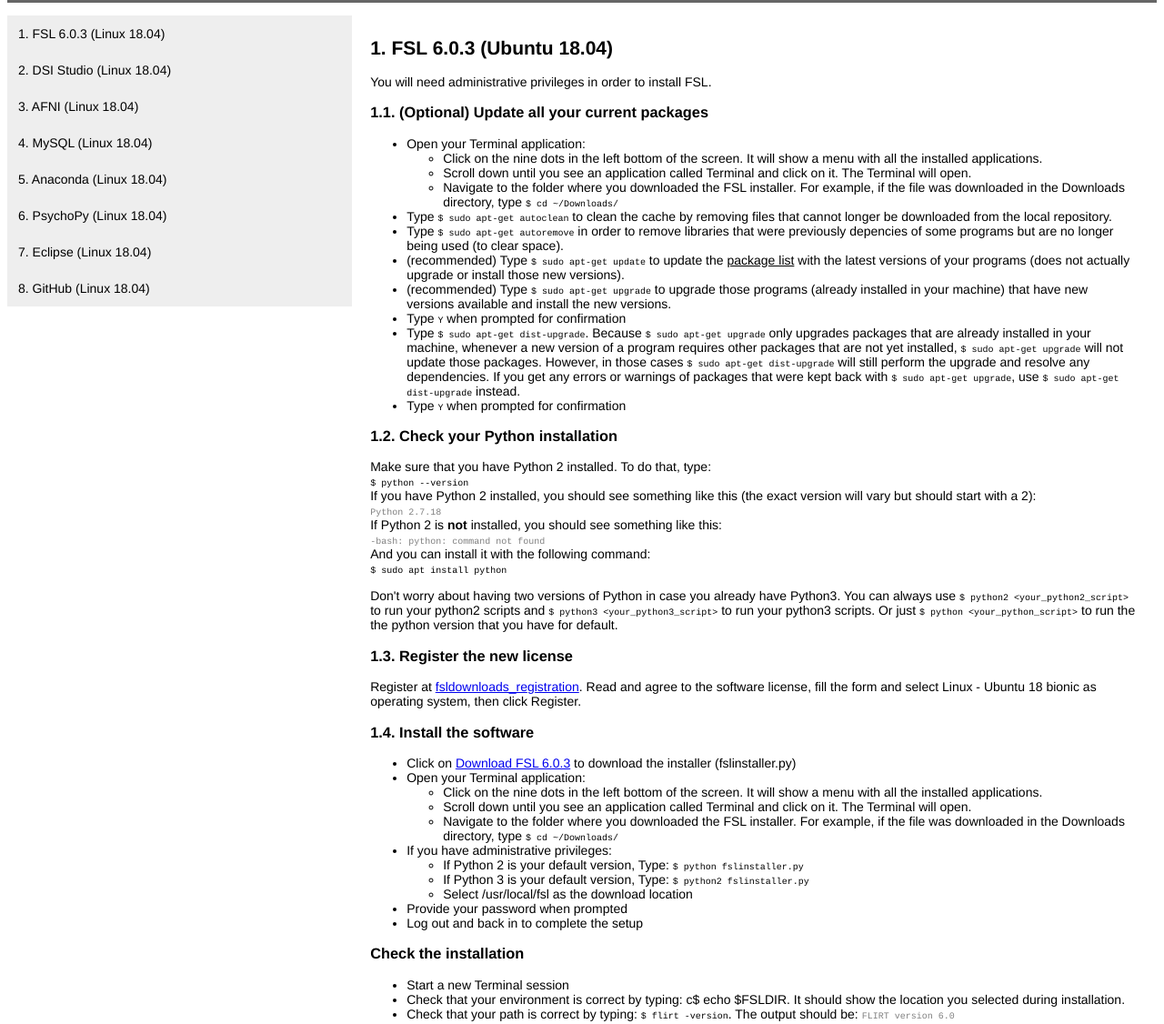
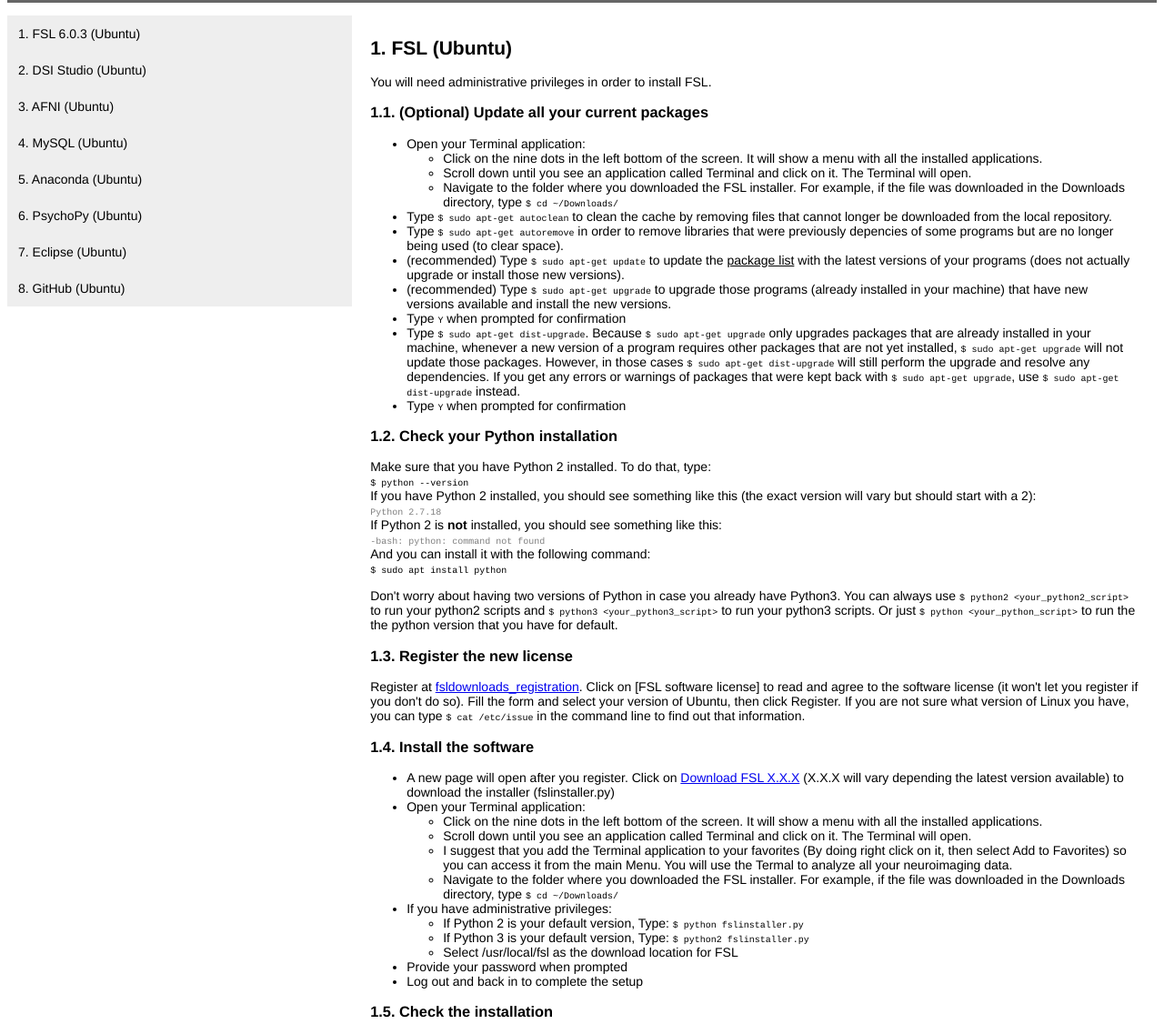
Before and after one commit to mkeith1986/mkeith1986.github.io, a plain HTML site: page neuroimgsoft.html in a window 1280 px wide. Shown: the part 163-1289 px from the top of the page at 91% size. Drawn offline with Linux system fonts and the light colour scheme.

Commit message:
Update neuroimgsoft.html

```diff
--- a/neuroimgsoft.html
+++ b/neuroimgsoft.html
@@ -22,20 +22,20 @@
 		<section>
 			<nav>
 				<ul>
-					<li><a onclick="showContent(1);">1. FSL 6.0.3 (Linux 18.04)</a></li>
-					<li><a onclick="showContent(2);">2. DSI Studio (Linux 18.04)</a></li>
-					<li><a onclick="showContent(3);">3. AFNI (Linux 18.04)</a></li>
-					<li><a onclick="showContent(4);">4. MySQL (Linux 18.04)</a></li>
-					<li><a onclick="showContent(5);">5. Anaconda (Linux 18.04)</a></li>
-					<li><a onclick="showContent(6);">6. PsychoPy (Linux 18.04)</a></li>
-					<li><a onclick="showContent(7);">7. Eclipse (Linux 18.04)</a></li>
-					<li><a onclick="showContent(8);">8. GitHub (Linux 18.04)</a></li>
+					<li><a onclick="showContent(1);">1. FSL 6.0.3 (Ubuntu)</a></li>
+					<li><a onclick="showContent(2);">2. DSI Studio (Ubuntu)</a></li>
+					<li><a onclick="showContent(3);">3. AFNI (Ubuntu)</a></li>
+					<li><a onclick="showContent(4);">4. MySQL (Ubuntu)</a></li>
+					<li><a onclick="showContent(5);">5. Anaconda (Ubuntu)</a></li>
+					<li><a onclick="showContent(6);">6. PsychoPy (Ubuntu)</a></li>
+					<li><a onclick="showContent(7);">7. Eclipse (Ubuntu)</a></li>
+					<li><a onclick="showContent(8);">8. GitHub (Ubuntu)</a></li>
 				</ul>
 			</nav>
 
 			<article>
 				<div id="content1">
-			    	<h2>1. FSL 6.0.3 (Ubuntu 18.04)</h2>
+			    	<h2>1. FSL (Ubuntu)</h2>
 				<p>You will need administrative privileges in order to install FSL.</p>
 
 			    	<h3>1.1. (Optional) Update all your current packages</h3>
@@ -71,15 +71,16 @@
 				<p>Don't worry about having two versions of Python in case you already have Python3. You can always use <font class="bashcommand">$ python2 &lt;your_python2_script&gt;</font> to run your python2 scripts and <font class="bashcommand">$ python3 &lt;your_python3_script&gt;</font> to run your python3 scripts. Or just <font class="bashcommand">$ python &lt;your_python_script&gt;</font> to run the the python version that you have for default.</p>
 
 			    	<h3>1.3. Register the new license</h3>
-			    	<p>Register at <a href="https://fsl.fmrib.ox.ac.uk/fsldownloads_registration" target="_blank">fsldownloads_registration</a>. Read and agree to the software license, fill the form and select Linux - Ubuntu 18 bionic as operating system, then click Register.</p>
+			    	<p>Register at <a href="https://fsl.fmrib.ox.ac.uk/fsldownloads_registration" target="_blank">fsldownloads_registration</a>. Click on [FSL software license] to read and agree to the software license (it won't let you register if you don't do so). Fill the form and select your version of Ubuntu, then click Register. If you are not sure what version of Linux you have, you can type <font class="bashcommand">$ cat /etc/issue</font> in the command line to find out that information.</p>
 
 			    	<h3>1.4. Install the software</h3>
 			    	<ul>
-			    		<li>Click on <a href="https://fsl.fmrib.ox.ac.uk/fsldownloads/fslinstaller.py" target="_blank">Download FSL 6.0.3</a> to download the installer (fslinstaller.py)</li>
+			    		<li>A new page will open after you register. Click on <a href="https://fsl.fmrib.ox.ac.uk/fsldownloads/fslinstaller.py" target="_blank">Download FSL X.X.X</a> (X.X.X will vary depending the latest version available) to download the installer (fslinstaller.py)</li>
 			    		<li>Open your Terminal application:
 			    			<ul>
 			    				<li>Click on the nine dots in the left bottom of the screen. It will show a menu with all the installed applications.</li>
 			    				<li>Scroll down until you see an application called Terminal and click on it. The Terminal will open.</li>
+							<li>I suggest that you add the Terminal application to your favorites (By doing right click on it, then select Add to Favorites) so you can access it from the main Menu. You will use the Termal to analyze all your neuroimaging data.</li>
 			    				<li>Navigate to the folder where you downloaded the FSL installer. For example, if the file was downloaded in the Downloads directory, type <font class="bashcommand">$ cd ~/Downloads/</font></li>
 			    			</ul>
 			    		</li>
@@ -87,14 +88,14 @@
 			    			<ul>
 			    				<li>If Python 2 is your default version, Type: <font class="bashcommand">$ python fslinstaller.py</font></li>
 			    				<li>If Python 3 is your default version, Type: <font class="bashcommand">$ python2 fslinstaller.py</font></li>
-			    				<li>Select /usr/local/fsl as the download location</li>
+			    				<li>Select /usr/local/fsl as the download location for FSL</li>
 			    			</ul>
 			    		</li>
 			    		<li>Provide your password when prompted</li>
 			    		<li>Log out and back in to complete the setup</li>
 			    	</ul>
 
-			    	<h3>Check the installation</h3>
+			    	<h3>1.5. Check the installation</h3>
 			    	<ul>
 			    		<li>Start a new Terminal session</li>
 			    		<li>Check that your environment is correct by typing: c$ echo $FSLDIR</font>. It should show the location you selected during installation.</li>
@@ -103,7 +104,7 @@
 			    	</div>
 
 				<div id="content2" class="hidden">
-			    	<h2>2. DSI Studio (Ubuntu 18.04)</h2>
+			    	<h2>2. DSI Studio (Ubuntu)</h2>
 
 			    	<h3>2.1. (Optional) Update all your current packages</h3>
 			    	<ul>
@@ -213,27 +214,27 @@
 			    	</div>
 
 		         	<div id="content3" class="hidden">
-			    	<h2>3. AFNI (Ubuntu 18.04)</h2>
+			    	<h2>3. AFNI (Ubuntu)</h2>
 				</div>
 
 				<div id="content4" class="hidden">
-			    	<h2>4. MySQL (Ubuntu 18.04)</h2>
+			    	<h2>4. MySQL (Ubuntu)</h2>
 				</div>
 
 				<div id="content5" class="hidden">
-			    	<h2>5. Anaconda (Ubuntu 18.04)</h2>
+			    	<h2>5. Anaconda (Ubuntu)</h2>
 				</div>
 
 				<div id="content6" class="hidden">
-			    	<h2>6. PsychoPy (Ubuntu 18.04)</h2>
+			    	<h2>6. PsychoPy (Ubuntu)</h2>
 				</div>
 
 				<div id="content7" class="hidden">
-			    	<h2>7. Eclipse (Ubuntu 18.04)</h2>
+			    	<h2>7. Eclipse (Ubuntu)</h2>
 				</div>
 
 				<div id="content8" class="hidden">
-			    	<h2>8. GitHub (Ubuntu 18.04)</h2>
+			    	<h2>8. GitHub (Ubuntu)</h2>
 				</div>
 			</article>
 		</section>
@@ -243,7 +244,7 @@
 				Last update: Nov 05 / 2020<br>
 				All of the content of this tutorial was copied from different parts of each software web page or from external blogs, and organized into one single tutorial<br>
 				The DSI Studio installation was copied and re-formated from this blog, which is referenced in the DSI Studio page: <a href="http://www.nemotos.net/?p=1878" target="_blank">K-Lab</a><br>
-				Author: <a href="http://linkedin.com/in/monicakeithmri" target="_blank">Monica Keith</a>
+				Author: <a href="http://linkedin.com/in/monicakeithmri" target="_blank">Monica Keith</a><br>
 				For more tutorials of the same author: <a href="http://https://mgiralch7.github.io/" target="_blank">Monica Keith's Blog</a>
 			</p>
 		</footer>
```
